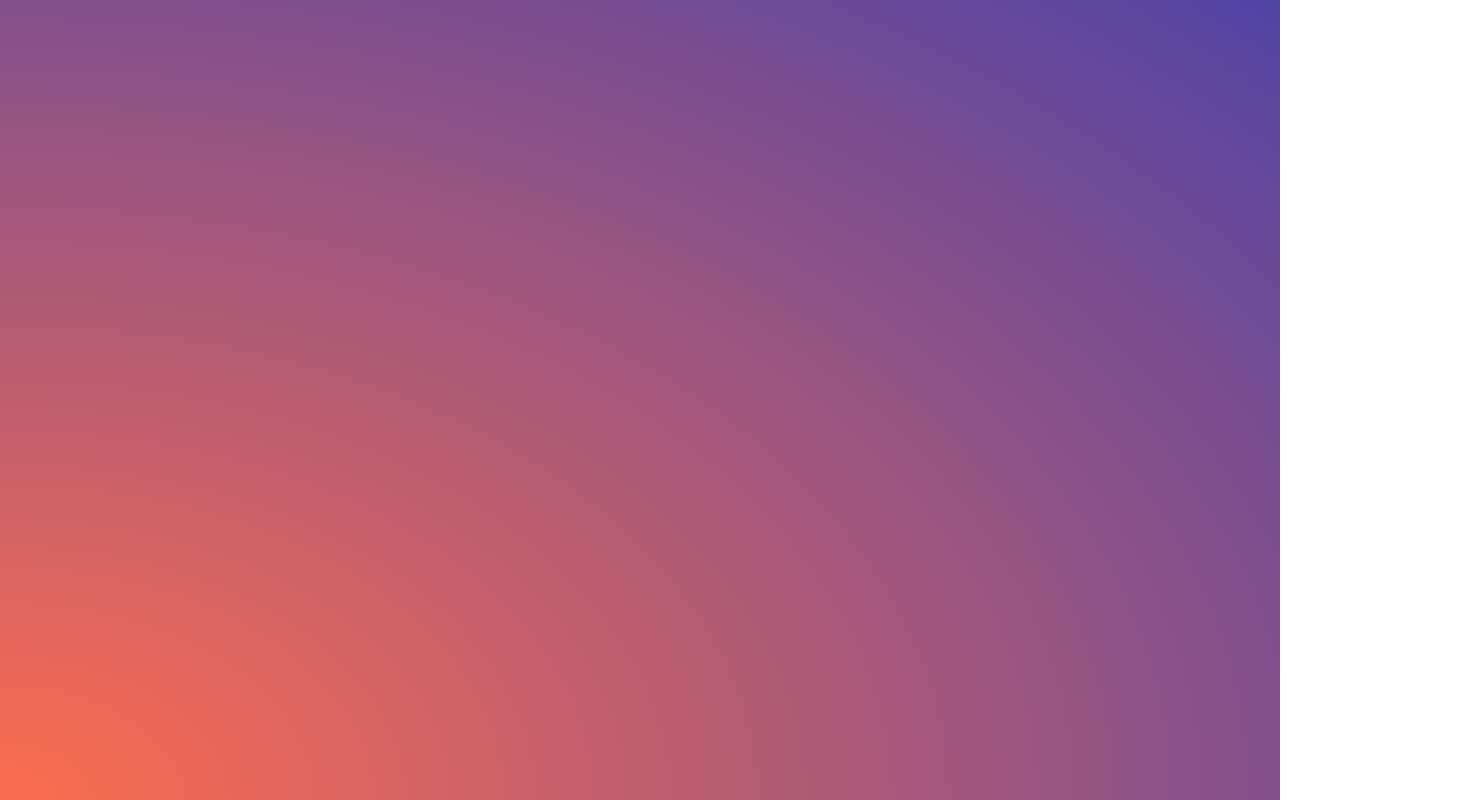
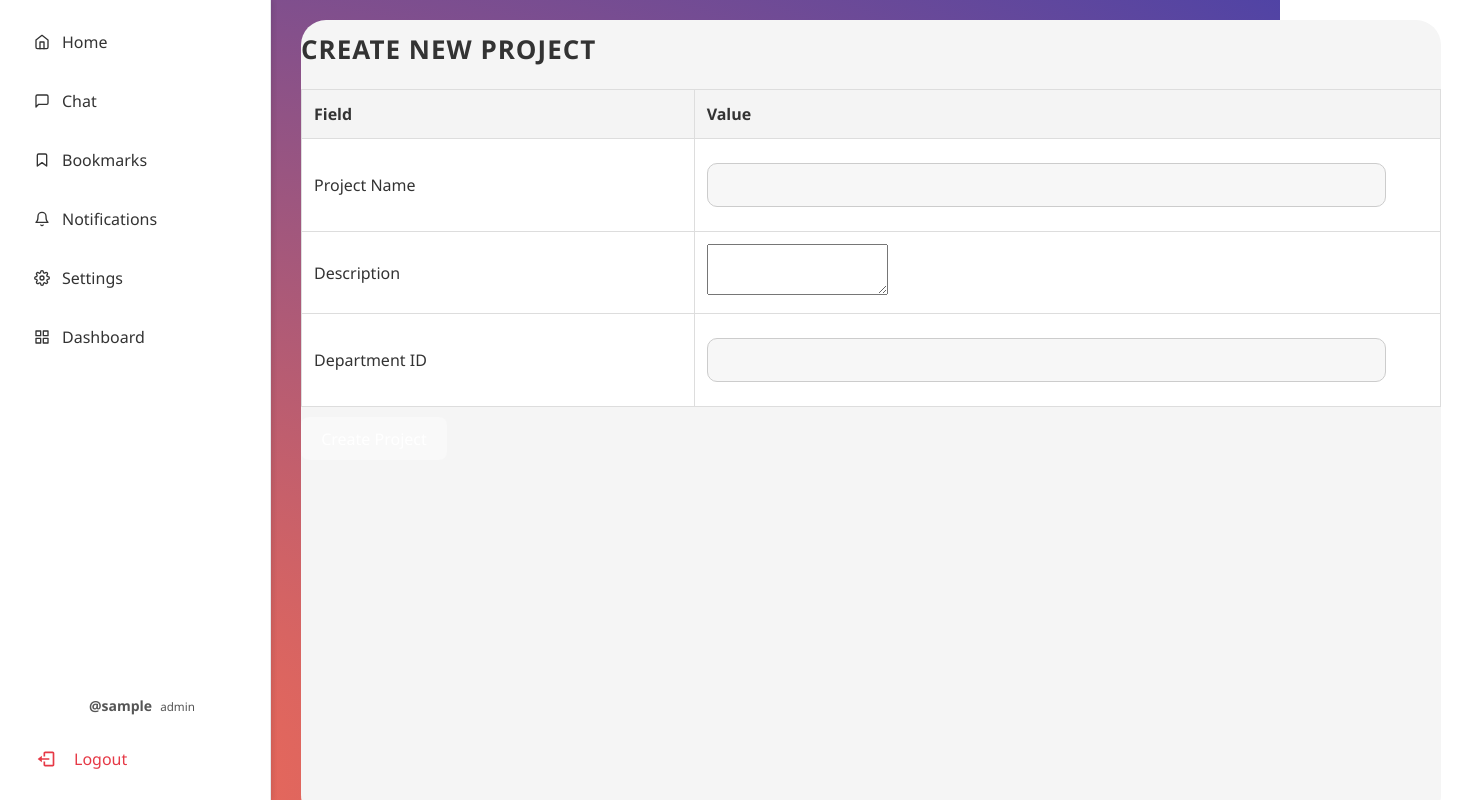
Before and after one commit to fstone555/new, a React (Vite) app in the folder frontend/: page /projects/create/1 in a window 1280 px wide. Before the commit this address had no page. Shown: the whole page, 1471 px wide, since content can reach past the window. Built offline with nearby package versions, Linux system fonts and the light colour scheme; sample sign-in values are in the browser's storage.

Commit message:
add create and edit

```diff
--- a/frontend/src/App.jsx
+++ b/frontend/src/App.jsx
@@ -12,6 +12,8 @@ import Login from './Login';
 import Projects from './Page/Projects';
 import Chat from './Page/Chat';
 import Dashboard from './Page/Dashboard';
+import Create from './Page/create';
+import Edit from './Page/edit';
 
 function App() {
   const [token, setToken] = useState(() => localStorage.getItem('token'));
@@ -38,6 +40,8 @@ function App() {
           <Route path="/setting" element={<Setting />} />
           <Route path="/dashboard" element={<Dashboard />} />
           <Route path="/projects/:departmentId" element={<Projects />} />
+          <Route path="/projects/create/:departmentId" element={<Create />} />
+          <Route path="/projects/edit/:project_id" element={<Edit />} />
           <Route path="/chat" element={<Chat />} /> {/* ✅ ใส่ route แชตตรงนี้ */}
         </Route>
       </Routes>
--- /dev/null
+++ b/frontend/src/Page/create.jsx
@@ -0,0 +1,123 @@
+import { useState } from "react";
+function Create() {
+    const [formData, setFormData] = useState({
+        project_name: "",
+        description: "",
+        department_id: "",
+      });
+
+      const [loading, setLoading] = useState(false);
+      const [success, setSuccess] = useState(false);
+      const [error, setError] = useState("");
+
+      const handleChange = (e) => {
+        setFormData({ ...formData, [e.target.name]: e.target.value });
+      };
+
+      const handleSubmit = async (e) => {
+        e.preventDefault();
+        setLoading(true);
+        setSuccess(false);
+        setError("");
+
+        try {
+          const response = await fetch("http://localhost:3000/api/projects", {
+            method: "POST",
+            headers: {
+              "Content-Type": "application/json",
+            },
+            body: JSON.stringify(formData),
+          });
+
+          if (!response.ok) {
+            throw new Error("Failed to create project");
+          }
+
+          setSuccess(true);
+          setFormData({ project_name: "", description: "", department_id: "" });
+        } catch (err) {
+          setError(err.message || "Something went wrong");
+        } finally {
+          setLoading(false);
+        }
+      };
+    return (
+        <div className="max-w-3xl mx-auto mt-10 p-6 bg-white rounded-2xl shadow-md">
+        <h2 className="text-2xl font-bold mb-6 text-center">Create New Project</h2>
+
+        {success && (
+          <div className="mb-4 text-green-700 bg-green-100 p-2 rounded">
+            Project created successfully!
+          </div>
+        )}
+        {error && (
+          <div className="mb-4 text-red-700 bg-red-100 p-2 rounded">{error}</div>
+        )}
+
+        <form onSubmit={handleSubmit}>
+          <table className="w-full table-auto border-collapse border border-gray-300">
+            <thead>
+              <tr className="bg-gray-100">
+                <th className="border border-gray-300 p-2 text-left">Field</th>
+                <th className="border border-gray-300 p-2 text-left">Value</th>
+              </tr>
+            </thead>
+            <tbody>
+              <tr>
+                <td className="border border-gray-300 p-2">Project Name</td>
+                <td className="border border-gray-300 p-2">
+                  <input
+                    type="text"
+                    name="project_name"
+                    value={formData.project_name}
+                    onChange={handleChange}
+                    className="w-full border rounded-md p-2"
+                    required
+                  />
+                </td>
+              </tr>
+              <tr>
+                <td className="border border-gray-300 p-2">Description</td>
+                <td className="border border-gray-300 p-2">
+                  <textarea
+                    name="description"
+                    value={formData.description}
+                    onChange={handleChange}
+                    className="w-full border rounded-md p-2"
+                    rows="3"
+                    required
+                  ></textarea>
+                </td>
+              </tr>
+              <tr>
+                <td className="border border-gray-300 p-2">Department ID</td>
+                <td className="border border-gray-300 p-2">
+                  <input
+                    type="text"
+                    name="department_id"
+                    value={formData.department_id}
+                    onChange={handleChange}
+                    className="w-full border rounded-md p-2"
+                    required
+                  />
+                </td>
+              </tr>
+            </tbody>
+          </table>
+          <div className="text-center mt-6">
+            <button
+              type="submit"
+              disabled={loading}
+              className={`${
+                loading ? "bg-gray-400" : "bg-blue-600 hover:bg-blue-700"
+              } text-white px-6 py-2 rounded-xl transition`}
+            >
+              {loading ? "Creating..." : "Create Project"}
+            </button>
+          </div>
+        </form>
+      </div>
+     );
+}
+
+export default Create;
--- /dev/null
+++ b/frontend/src/Page/edit.jsx
@@ -0,0 +1,170 @@
+import { useState, useEffect } from "react";
+import { useParams } from "react-router-dom";
+function Edit() {
+  const { project_id } = useParams(); // ดึง id จาก URL
+  const [formData, setFormData] = useState({
+    project_name: "",
+    description: "",
+    department_id: "",
+    status: "In Progress",
+  });
+
+  const [loading, setLoading] = useState(false);
+  const [success, setSuccess] = useState(false);
+  const [error, setError] = useState("");
+
+  // ดึงข้อมูลโปรเจกต์ที่มีอยู่
+  useEffect(() => {
+    if (!project_id) {
+      console.log("Project ID is missing, skipping fetch.");
+      return;
+    }
+
+    const fetchProject = async () => {
+      try {
+        console.log("Fetching project with ID:", project_id);
+        const response = await fetch(`http://localhost:3000/api/projects/${project_id}`);
+        console.log("Response status:", response.status);
+        if (!response.ok) throw new Error("Failed to fetch project data");
+        const data = await response.json();
+        console.log("Fetched data:", data);
+        setFormData(data);
+      } catch (err) {
+        setError(err.message);
+      }
+    };
+
+    fetchProject();
+  }, [project_id]);
+
+  const handleChange = (e) => {
+    const { name, value } = e.target;
+    setFormData((prev) => ({
+      ...prev,
+      [name]: value,
+    }));
+  };
+
+  const handleSubmit = async (e) => {
+    e.preventDefault();
+    setLoading(true);
+    setError("");
+    setSuccess(false);
+    console.log("Submitting update for project_id:", project_id);
+
+    try {
+      const response = await fetch(
+        `http://localhost:3000/api/projects/${project_id}`,
+        {
+          method: "PUT",
+          headers: {
+            "Content-Type": "application/json",
+          },
+          body: JSON.stringify(formData),
+        }
+      );
+
+      const result = await response.json();
+
+      if (!response.ok) throw new Error(result.error || "Update failed");
+
+      setSuccess(true);
+    } catch (err) {
+      setError(err.message);
+    } finally {
+      setLoading(false);
+    }
+  };
+
+  return (
+    <div className="max-w-3xl mx-auto mt-10 p-6 bg-white rounded-2xl shadow-md">
+      <h2 className="text-2xl font-bold mb-6 text-center">Edit Project</h2>
+
+      {success && (
+        <div className="bg-green-100 text-green-700 p-2 mb-4 rounded">
+          Project updated successfully!
+        </div>
+      )}
+      {error && (
+        <div className="bg-red-100 text-red-700 p-2 mb-4 rounded">{error}</div>
+      )}
+
+      <form onSubmit={handleSubmit}>
+        <table className="w-full table-auto border-collapse border border-gray-300">
+          <thead>
+            <tr className="bg-gray-100">
+              <th className="border border-gray-300 p-2 text-left">Field</th>
+              <th className="border border-gray-300 p-2 text-left">Value</th>
+            </tr>
+          </thead>
+          <tbody>
+            <tr>
+              <td className="border border-gray-300 p-2">Project Name</td>
+              <td className="border border-gray-300 p-2">
+                <input
+                  type="text"
+                  name="project_name"
+                  value={formData.project_name}
+                  onChange={handleChange}
+                  className="w-full border rounded-md p-2"
+                />
+              </td>
+            </tr>
+            <tr>
+              <td className="border border-gray-300 p-2">Description</td>
+              <td className="border border-gray-300 p-2">
+                <textarea
+                  name="description"
+                  value={formData.description}
+                  onChange={handleChange}
+                  className="w-full border rounded-md p-2"
+                  rows="3"
+                ></textarea>
+              </td>
+            </tr>
+            <tr>
+              <td className="border border-gray-300 p-2">Department ID</td>
+              <td className="border border-gray-300 p-2">
+                <input
+                  type="number"
+                  name="department_id"
+                  value={formData.department_id}
+                  onChange={handleChange}
+                  className="w-full border rounded-md p-2"
+                />
+              </td>
+            </tr>
+            <tr>
+              <td className="border border-gray-300 p-2">Status</td>
+              <td className="border border-gray-300 p-2">
+                <select
+                  name="status"
+                  value={formData.status}
+                  onChange={handleChange}
+                  className="w-full border rounded-md p-2"
+                >
+                  <option value="In Progress">In Progress</option>
+                  <option value="Completed">Completed</option>
+                  <option value="Cancelled">Cancelled</option>
+                </select>
+              </td>
+            </tr>
+          </tbody>
+        </table>
+        <div className="text-center mt-6">
+          <button
+            type="submit"
+            disabled={loading}
+            className={`${
+              loading ? "bg-gray-400" : "bg-blue-600 hover:bg-blue-700"
+            } text-white px-6 py-2 rounded-xl transition`}
+          >
+            {loading ? "Updating..." : "Update Project"}
+          </button>
+        </div>
+      </form>
+    </div>
+  );
+}
+
+export default Edit;
```
Also changed, not shown: frontend/src/Page/detail.jsx (added, +7 -0 lines), 1 other file (tests, documents, lock files or other folders).
